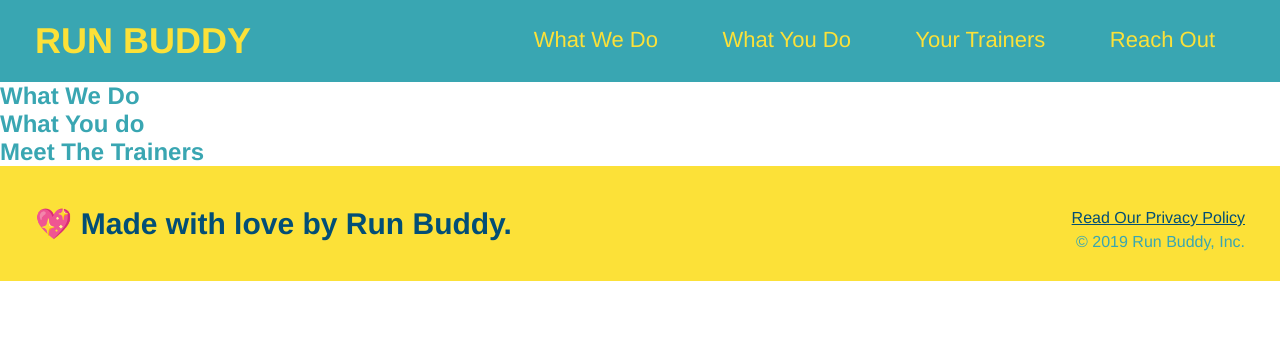
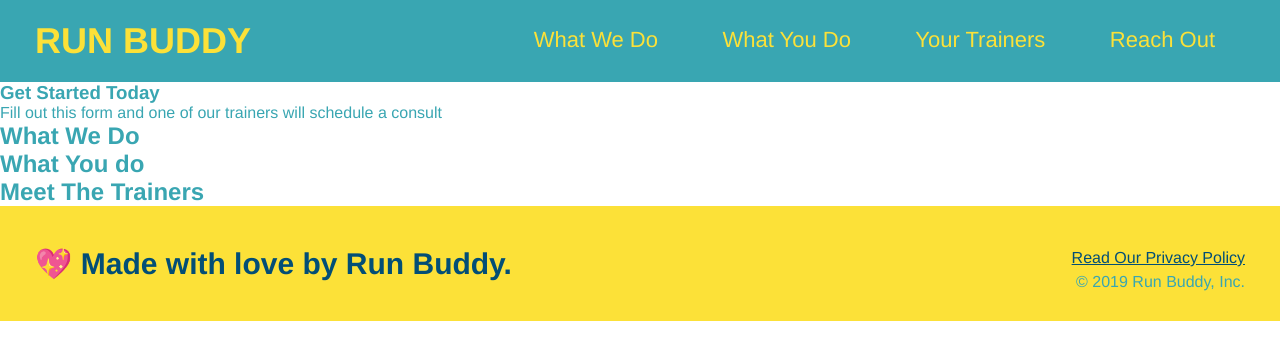
Before and after one commit to TRemigi/run-buddy, a plain HTML site: page index.html in a window 1280 px wide. Drawn offline with Linux system fonts and the light colour scheme.

Commit message:
added skeleton of hero form

```diff
--- a/index.html
+++ b/index.html
@@ -34,6 +34,10 @@
 
         <!-- hero/jumbotron -->
         <section>
+            <div>
+                <h3>Get Started Today</h3>
+                <p>Fill out this form and one of our trainers will schedule a consult</p>
+            </div>
         </section>
 
         <!-- "what we do" section -->
```
